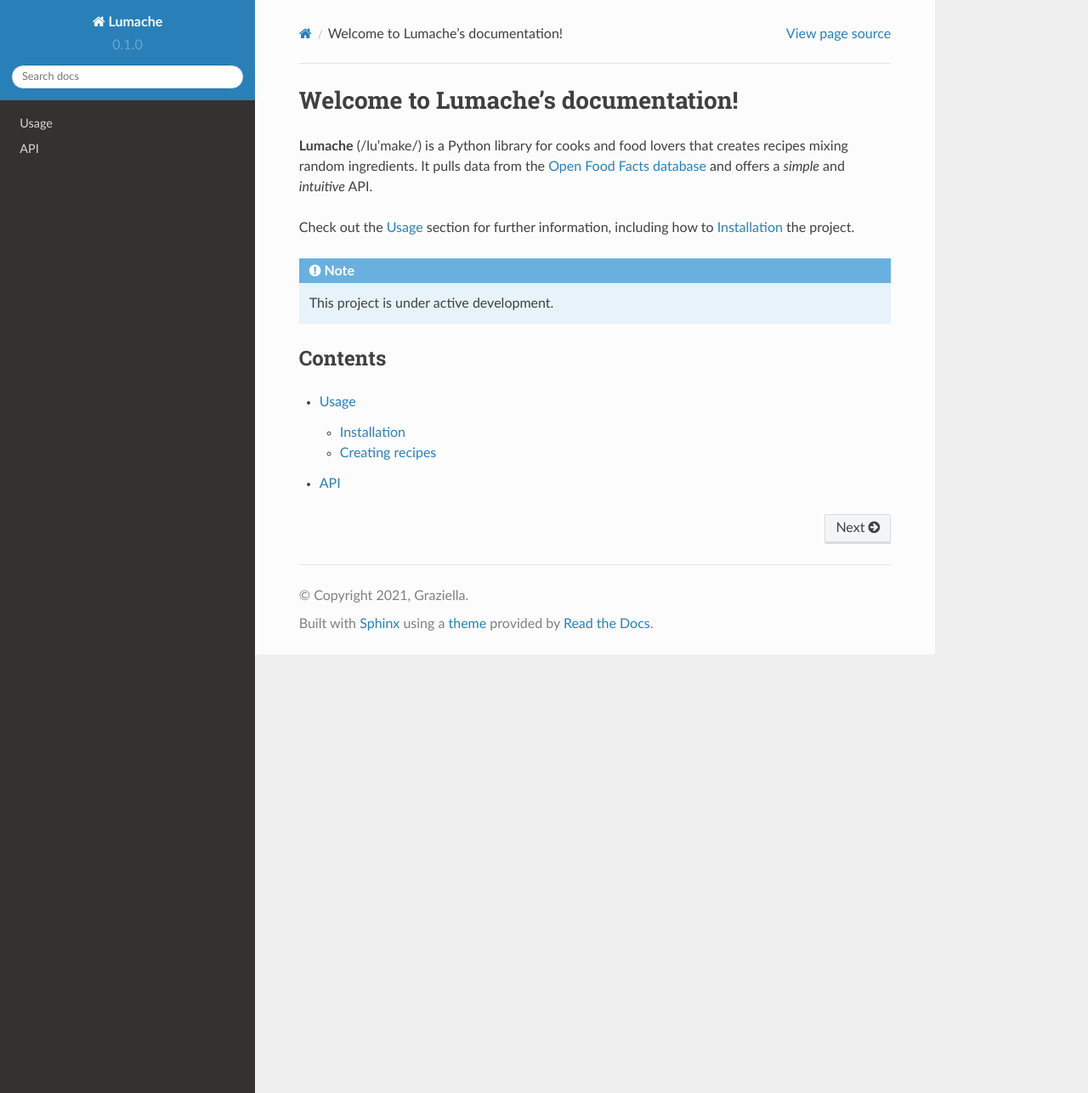
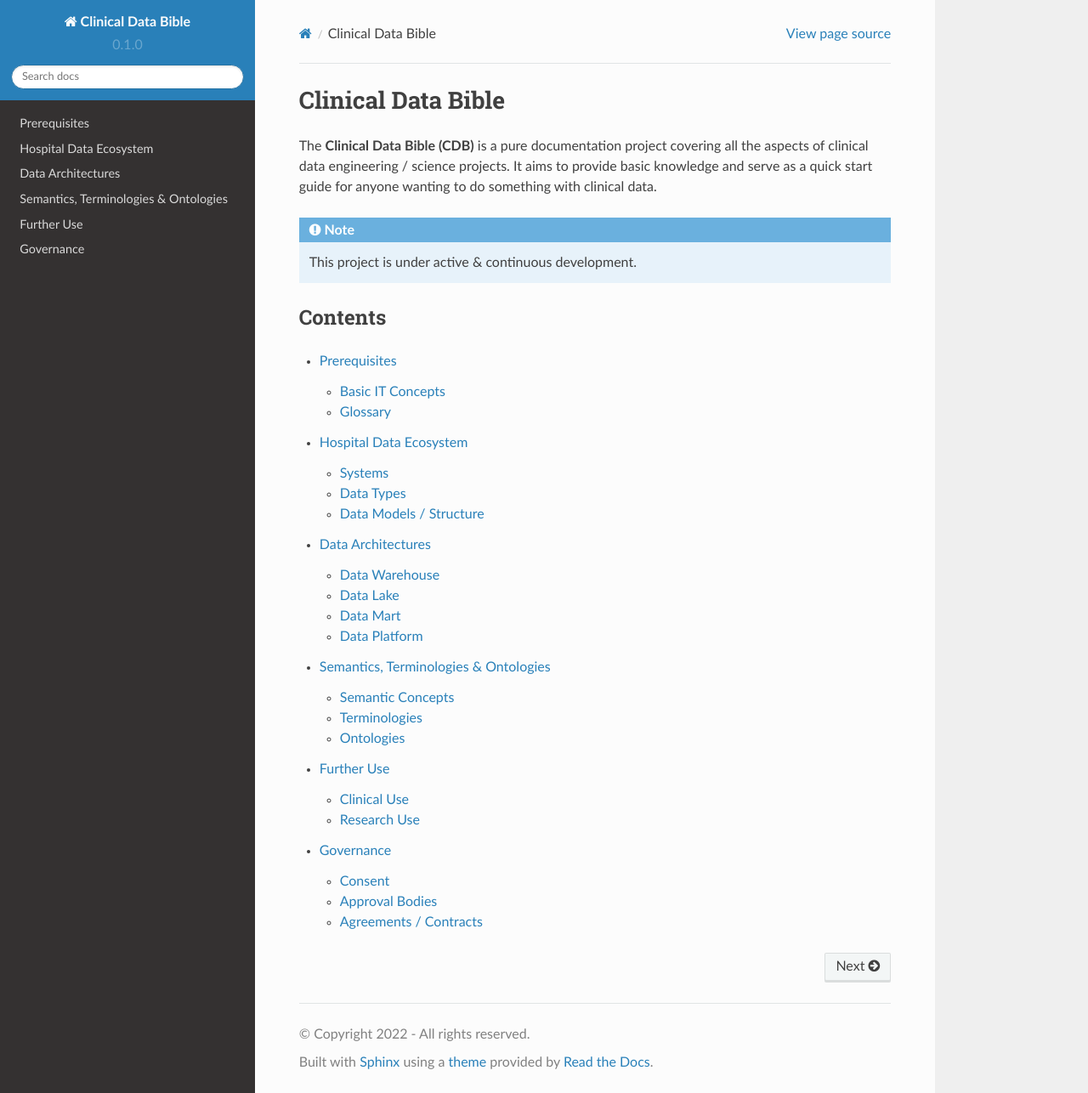
Before and after one commit to patrick-hirschi/Clinical-Data-Bible-DE, a Sphinx documentation site: the page built from docs/source/index.rst, in a window 1280 px wide and 1286 px high. Shown: the whole window at 85% size. Built offline with Sphinx 7.4.7 and the Read the Docs theme 2.0.0, drawn with Linux system fonts in a browser that asks for light colours.

Commit message:
Initial Commit

```diff
--- a/docs/source/api.rst
+++ /dev/null
@@ -1,7 +0,0 @@
-API
-===
-
-.. autosummary::
-   :toctree: generated
-
-   lumache
--- /dev/null
+++ b/docs/source/architectures.rst
@@ -0,0 +1,14 @@
+Data Architectures
+=====
+
+Data Warehouse
+------------
+
+Data Lake
+------------
+
+Data Mart
+------------
+
+Data Platform
+----------------
--- a/docs/source/conf.py
+++ b/docs/source/conf.py
@@ -2,9 +2,9 @@
 
 # -- Project information
 
-project = 'Lumache'
-copyright = '2021, Graziella'
-author = 'Graziella'
+project = 'Clinical Data Bible'
+copyright = '2022 - All rights reserved'
+author = 'Patrick Hirschi'
 
 release = '0.1'
 version = '0.1.0'
--- /dev/null
+++ b/docs/source/furtheruse.rst
@@ -0,0 +1,8 @@
+Further Use
+=====
+
+Clinical Use
+------------
+
+Research Use
+------------
--- /dev/null
+++ b/docs/source/governance.rst
@@ -0,0 +1,11 @@
+Governance
+=====
+
+Consent
+------------
+
+Approval Bodies
+------------
+
+Agreements / Contracts
+------------
--- /dev/null
+++ b/docs/source/hospitaldataecosystem.rst
@@ -0,0 +1,15 @@
+Hospital Data Ecosystem
+=====
+
+Systems
+------------
+Primary/secondary systems, registries, etc.
+
+Data Types
+------------
+Structured vs. Unstructured
+Imaging
+Genomics
+
+Data Models / Structure
+------------
--- a/docs/source/index.rst
+++ b/docs/source/index.rst
@@ -1,22 +1,20 @@
-Welcome to Lumache's documentation!
+Clinical Data Bible
 ===================================
 
-**Lumache** (/lu'make/) is a Python library for cooks and food lovers
-that creates recipes mixing random ingredients.
-It pulls data from the `Open Food Facts database <https://world.openfoodfacts.org/>`_
-and offers a *simple* and *intuitive* API.
-
-Check out the :doc:`usage` section for further information, including
-how to :ref:`installation` the project.
+The **Clinical Data Bible (CDB)** is a pure documentation project covering all the aspects of clinical data engineering / science projects. It aims to provide basic knowledge and serve as a quick start guide for anyone wanting to do something with clinical data.
 
 .. note::
 
-   This project is under active development.
+   This project is under active & continuous development.
 
 Contents
 --------
 
 .. toctree::
 
-   usage
-   api
+   prerequisites
+   hospitaldataecosystem
+   architectures
+   semantics
+   furtheruse
+   governance
--- /dev/null
+++ b/docs/source/prerequisites.rst
@@ -0,0 +1,9 @@
+Prerequisites
+=====
+
+Basic IT Concepts
+------------
+Server, Firewall, Proxy, Storage System
+
+Glossary
+------------
--- /dev/null
+++ b/docs/source/semantics.rst
@@ -0,0 +1,11 @@
+Semantics, Terminologies & Ontologies
+=====
+
+Semantic Concepts
+------------
+
+Terminologies
+------------
+
+Ontologies
+----------------
```
Also changed, not shown: README.rst (deleted, +0 -9 lines), docs/source/usage.rst (deleted, +0 -33 lines), lumache.py (deleted, +0 -23 lines), 3 other files.
